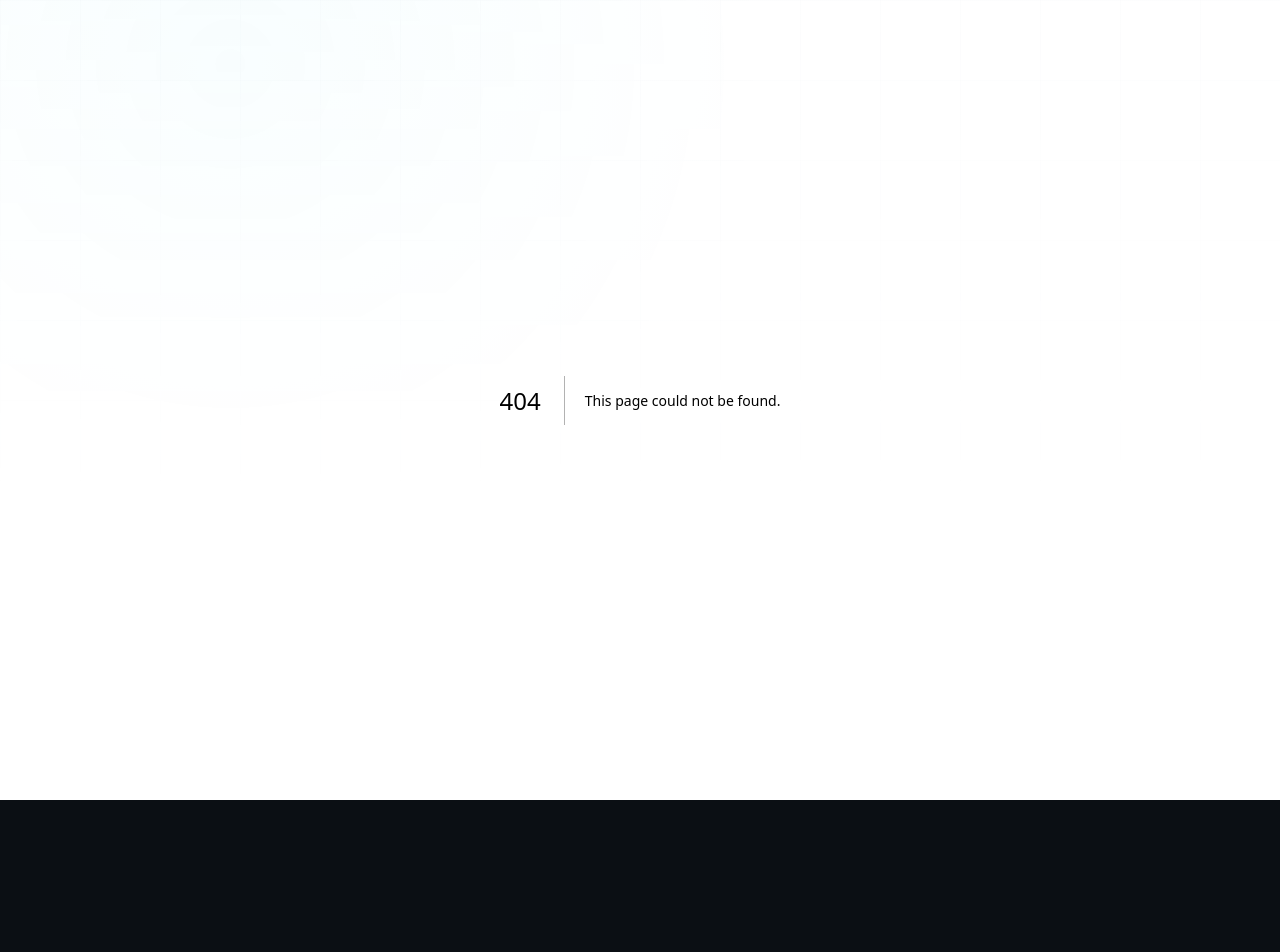
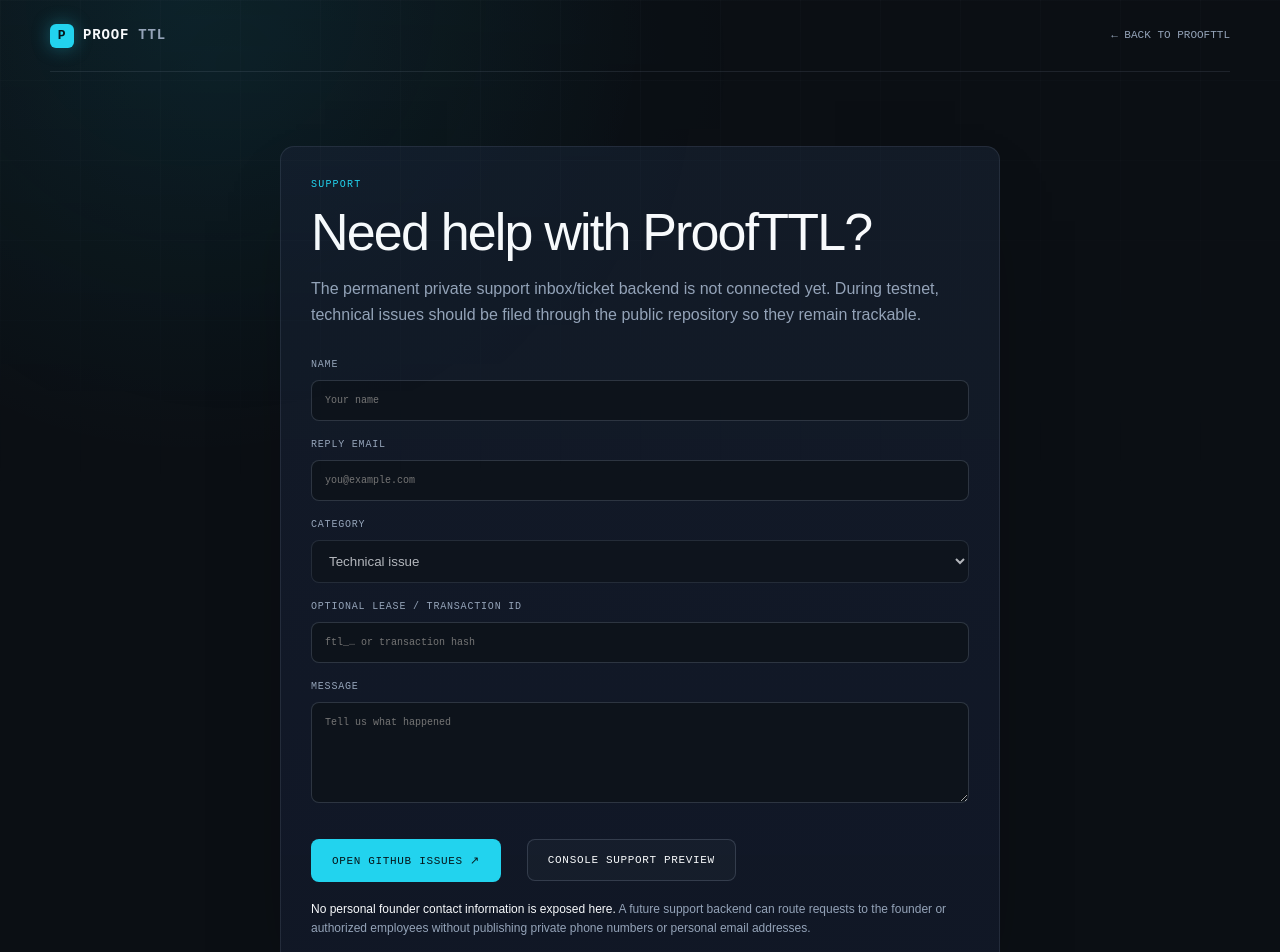
Before and after one commit to tasx13ok-create/proofttl-web, a Next.js app: page /support in a window 1280 px wide. Before the commit this address had no page. Shown: the top 952 px of the page. Before the commit the page ends 800 px from the top, so only its background shows below. Built offline with nearby package versions, Linux system fonts and the light colour scheme.

Commit message:
Add ProofTTL support surface

```diff
--- /dev/null
+++ b/app/support/page.tsx
@@ -0,0 +1,39 @@
+export const metadata = {
+  title: 'Support — ProofTTL',
+}
+
+export default function SupportPage() {
+  return (
+    <main className="app-page">
+      <div className="app-shell app-topbar">
+        <a className="brand" href="/"><span className="brand-mark">P</span> PROOF<span className="brand-muted">TTL</span></a>
+        <a className="app-back" href="/">← BACK TO PROOFTTL</a>
+      </div>
+
+      <section className="onboarding-wrap">
+        <div className="support-card">
+          <p className="app-kicker">SUPPORT</p>
+          <h1 className="app-title">Need help with ProofTTL?</h1>
+          <p className="app-copy">The permanent private support inbox/ticket backend is not connected yet. During testnet, technical issues should be filed through the public repository so they remain trackable.</p>
+
+          <form className="app-form" aria-label="Future support form preview">
+            <label className="app-input-label">NAME<input type="text" placeholder="Your name" disabled /></label>
+            <label className="app-input-label">REPLY EMAIL<input type="email" placeholder="you@example.com" disabled /></label>
+            <label className="app-input-label">CATEGORY
+              <select disabled defaultValue="technical"><option value="technical">Technical issue</option><option>Payment issue</option><option>Fact Lease question</option><option>Account / security</option><option>API integration</option><option>Other</option></select>
+            </label>
+            <label className="app-input-label">OPTIONAL LEASE / TRANSACTION ID<input type="text" placeholder="ftl_… or transaction hash" disabled /></label>
+            <label className="app-input-label">MESSAGE<textarea rows={5} placeholder="Tell us what happened" disabled /></label>
+          </form>
+
+          <div className="hero-actions">
+            <a className="button button-primary" href="https://github.com/tasx13ok-create/proofttl/issues" target="_blank" rel="noreferrer">OPEN GITHUB ISSUES ↗</a>
+            <a className="button button-secondary" href="/console#support">CONSOLE SUPPORT PREVIEW</a>
+          </div>
+
+          <p className="app-note"><strong>No personal founder contact information is exposed here.</strong> A future support backend can route requests to the founder or authorized employees without publishing private phone numbers or personal email addresses.</p>
+        </div>
+      </section>
+    </main>
+  )
+}
```
